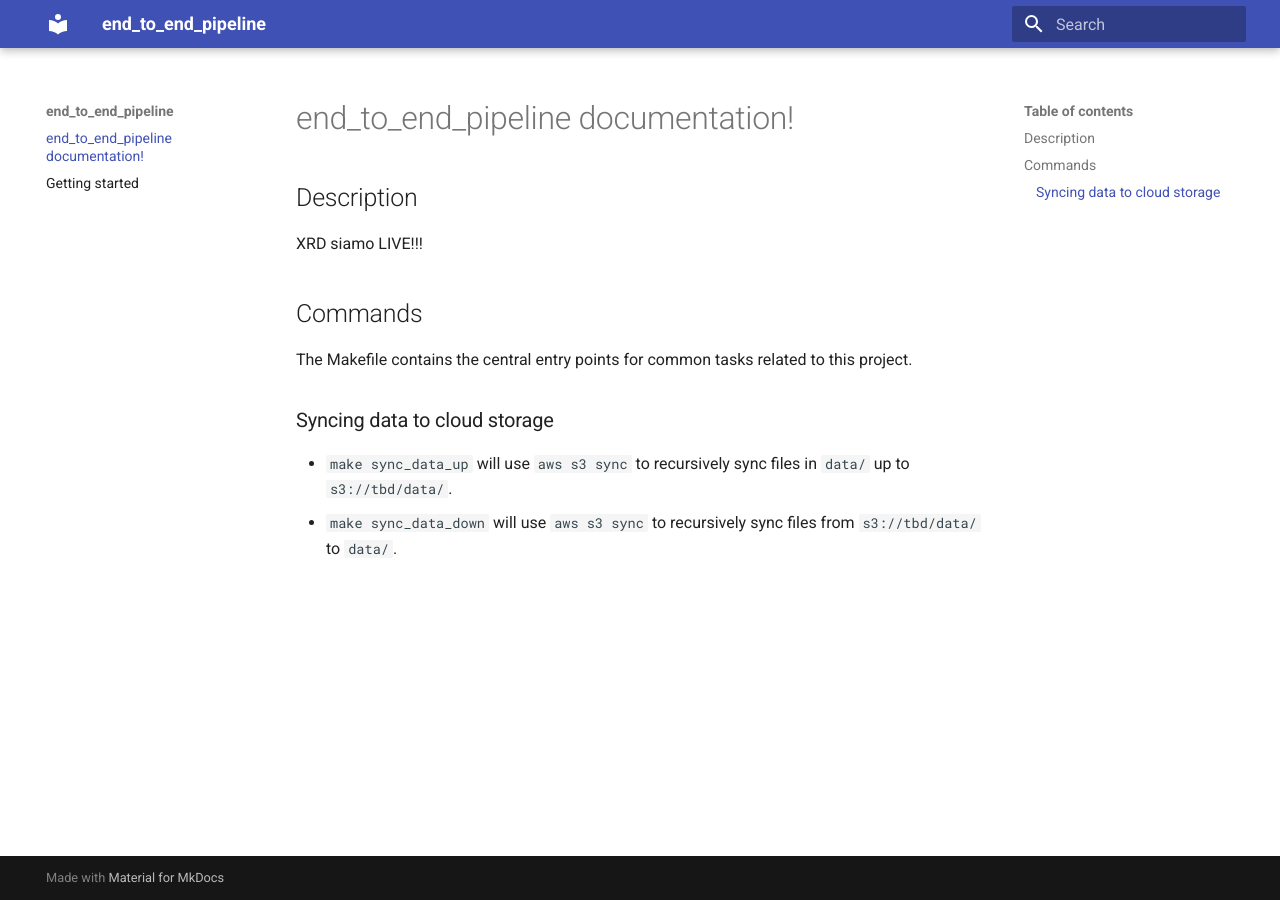
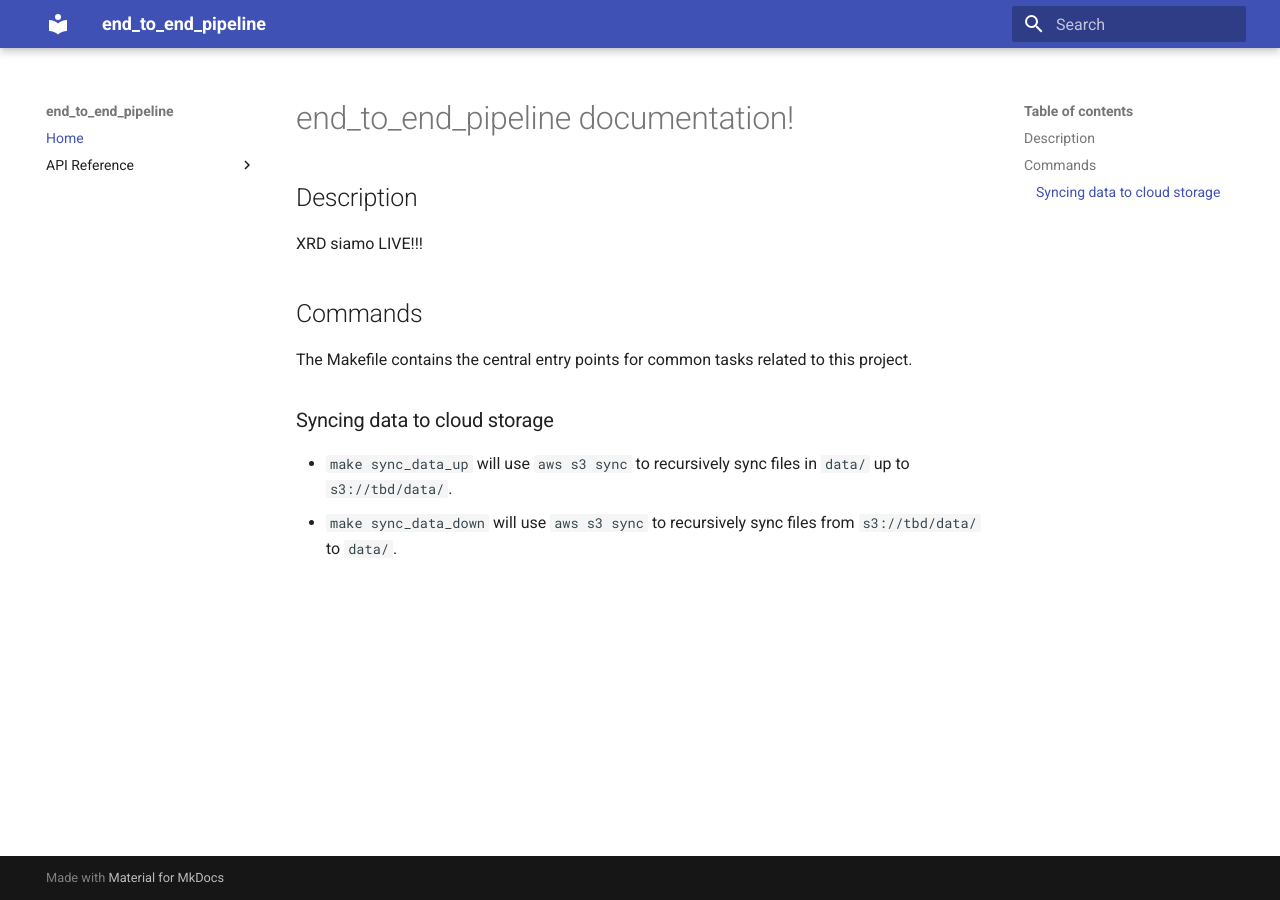
Before and after one commit to diegobonato/End-To-End-ML-pipeline-for-profiling-insurance-customers, an MkDocs documentation site: the page built from docs/docs/index.md, in a window 1280 px wide. Built offline with MkDocs 1.6.1 and Material for MkDocs 9.7.7, drawn with Linux system fonts in a browser that asks for light colours.

Commit message:
add documentation

```diff
--- a/docs/mkdocs.yml
+++ b/docs/mkdocs.yml
@@ -5,3 +5,12 @@
 
 theme:
   name: material
+
+nav:
+  - Home: index.md
+  - API Reference:
+    - $api/policyML.***
+
+plugins:
+  - search
+  - mkapi
--- a/pyproject.toml
+++ b/pyproject.toml
@@ -31,6 +31,7 @@
     "scikit-learn",
     "numpy",
     "mkdocs-material",
+    "mkapi",
 ]
 
 requires-python = "~=3.12.0"
```
